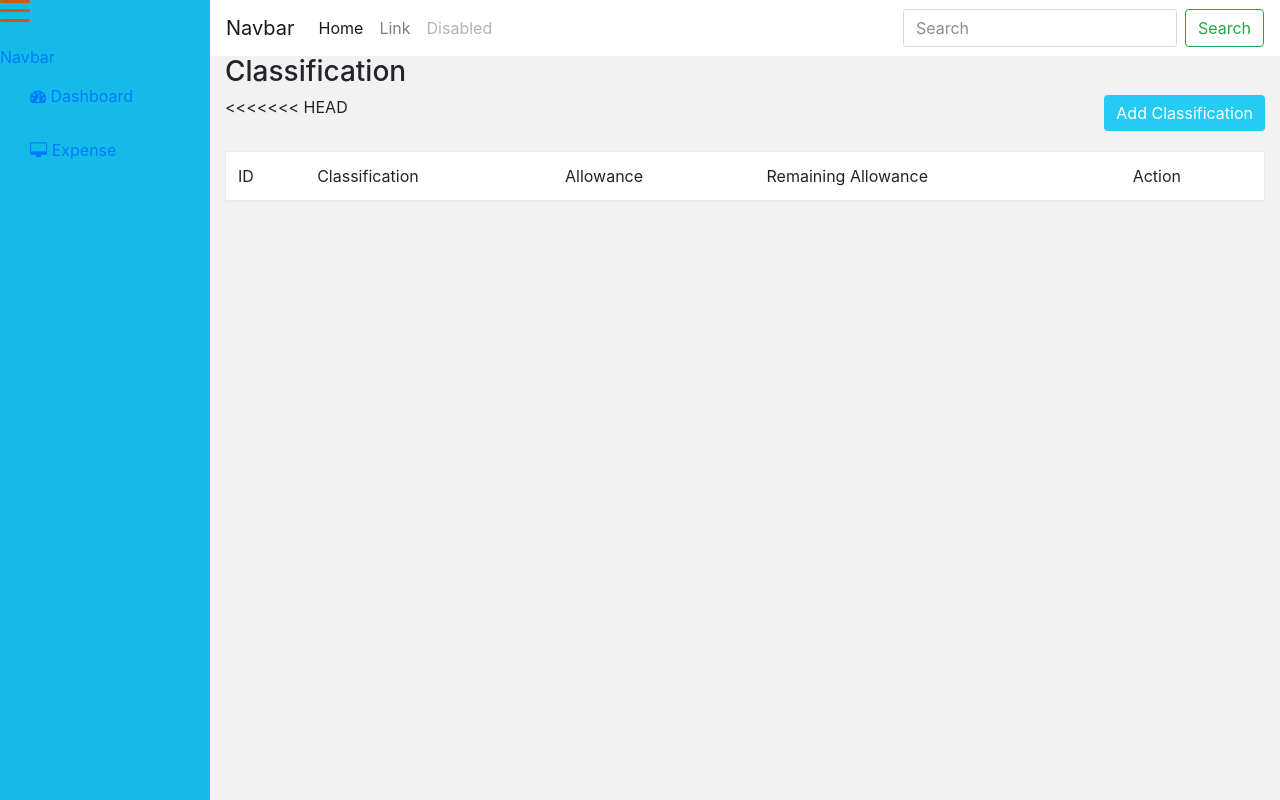
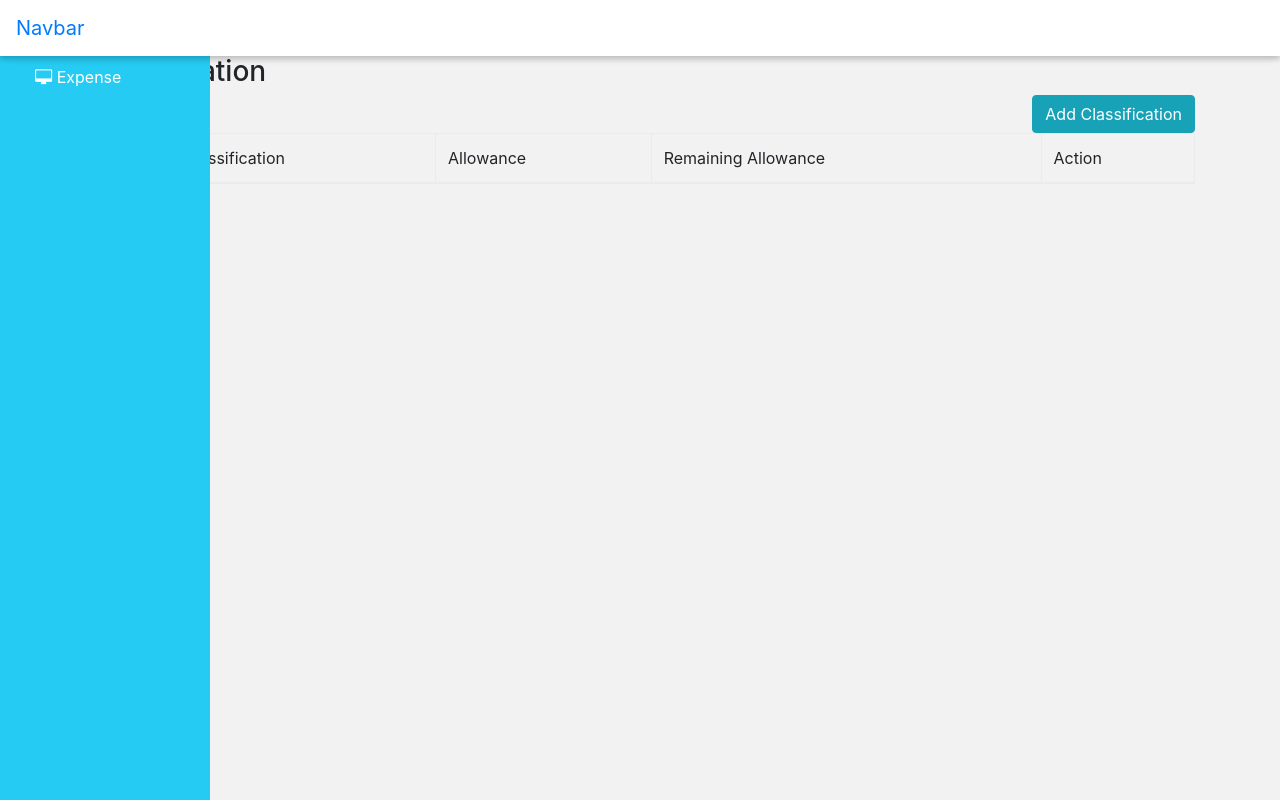
Before and after one commit to Jcarnecer/expense, a CodeIgniter app: page /expense/index.php/expense/classification in a window 1280 px wide. Run offline with CodeIgniter, Linux system fonts and the light colour scheme; data comes from the database, SQL or seed files in the repository; lists and menus that the app fills with data are empty; style sheets or scripts are compiled from the project's sources; some libraries are stand-ins or nearby versions.

Commit message:
UI Changes

```diff
--- a/application/controllers/Expense.php
+++ b/application/controllers/Expense.php
@@ -220,7 +220,7 @@
                 $get_classification = $this->Crud_model->fetch_tag_row('*','classification',$where);
                 $allowance = $get_classification->allowance - $amount;
                 $update_classification = [
-                    'allowance' => $allowance
+                    'remaining_allowance' => $allowance
                 ];
                 $this->Crud_model->update('classification',$update_classification,$where);
 
--- a/application/views/expense/classification.php
+++ b/application/views/expense/classification.php
@@ -2,9 +2,8 @@
 		<div class="container">
         <h3>Classification</h3>
         <div class="table-responsive">
-<<<<<<< HEAD
         <button type="button" class="btn btn-info custom-button float-right" data-toggle="modal" data-target="#add_modal">Add Classification</button>
-            <table class="table table-bordered exp-tbl" id="classification-table">
+            <table class="table table-bordered exp-tbl" id="exptbl">
                 <thead>
                     <tr>
                         <th>ID</th>
--- a/application/views/expense/request.php
+++ b/application/views/expense/request.php
@@ -3,7 +3,7 @@
             <h3>Request Reimbursement</h3>
             <div class="table-responsive">
             <button type="button" class="btn btn-info custom-button float-right" data-toggle="modal" data-target="#request-modal">File Reimbursement</button>
-                <table class="table table-bordered exp-tbl" id="request-table">
+                <table class="table table-bordered exp-tbl" id="exptbl">
                     <thead>
                         <tr>
                             <th>ID</th>
--- a/application/views/include/footer.php
+++ b/application/views/include/footer.php
@@ -2,13 +2,13 @@
 
 		<!-- <script src="assets/js/popper.min.js"></script>
 		<script src="assets/js/bootstrap.min.js"></script> -->
-		<script src="assets/js/jquery.js"></script>
+
 		<script src="assets/js/popper.min.js"></script>
 		<script src="assets/js/bootstrap.min.js"></script>
 		<script src="assets/js/jquery.nicescroll.min.js"></script>
 		<script src="https://cdn.datatables.net/1.10.15/js/jquery.dataTables.min.js"></script>
-		<script src="assets/js/script.js"></script>
-		<!-- <script src="assets/js/jquery.nicescroll.min.js"></script>
-		<script src="assets/js/app.js"></script> -->
+		<!-- <script src="assets/js/script.js"></script> -->
+		<!-- <script src="assets/js/jquery.nicescroll.min.js"></script> -->
+		<script src="assets/js/app.js"></script>
     </body>
 </html>
--- a/application/views/include/header.php
+++ b/application/views/include/header.php
@@ -9,14 +9,14 @@
 		<meta http-equiv="X-UA-Compatible" content="IE=edge,chrome=1">
 		<meta name="viewport" content="width=device-width, initial-scale=1.0">
 		<title>Expense</title>
-		<!-- <script src="assets/js/jquery.js"></script> -->
+		<script src="assets/js/jquery.js"></script>
 		<link rel="stylesheet" type="text/css" href="assets/css/flavored-reset-and-normalize.css" >
 		<link rel="stylesheet" type="text/css" href="assets/css/bootstrap.css" >
-		<link rel="stylesheet" type="text/css" href="assets/css/font-awesome.min.css" >
+		<link rel="stylesheet" type="text/css" href="assets/fonts/font-awesome.min.css" >
 		<link rel="stylesheet" href="https://cdn.datatables.net/1.10.15/css/jquery.dataTables.min.css">
 		<link rel="stylesheet" type="text/css" href="assets/css/styles.css" >
+		<script src="assets/js/bootstrap-notify.min.js"></script>
 		<script src="assets/js/bs_notify.js"></script>
-		<script src="assets/js/bootstrap-notify.min.js"></script>
 		<script>
 			var base_url = window.location.origin+"/expense/";
 		</script>
@@ -40,3 +40,5 @@
 		<?php } ?>
 	</head>
 	<body>
+		<!-- <div class="main-content">
+		</div> -->
--- a/application/views/include/sidebar.php
+++ b/application/views/include/sidebar.php
@@ -1,36 +1,40 @@
 <div id="sidebar">
 	<!-- sidebar menu start-->
-<!-- <button class="btn btn-default toggle-button" type="button" >
-	<span class="navbar-toggler-icon"></span>
-</button> -->
-<div id="nav-icon3">
-	<span></span>
-	<span></span>
+	<div id="nav-icon-close" class="custom-toggle">
 		<span></span>
 		<span></span>
 	</div>
-<a class="logo" href="#">Navbar</a>
+
 	<ul class="sidebar-menu">
 
-	<li class="">
-		<a class="" href="#">
+		<!-- <li class="">
+			<a class="reimbursement" href="#">
 				<i class="fa fa-dashboard"></i>
-			<span>Dashboard</span>
+				<span>Reimbursement</span>
 			</a>
 		</li>
 
+		<li class="">
+			<a class="request" href="#">
+				<i class="fa fa-dashboard"></i>
+				<span>Request</span>
+			</a>
+		</li> -->
+
+
 		<li class="sub-menu">
-		<a data-toggle="collapse" href="#UIElementsSub" aria-expanded="false" aria-controls="UIElementsSub" >
+			<a data-toggle="collapse" href="#expense-sub" aria-expanded="false" aria-controls="expense-sub" >
 				<i class="fa fa-desktop"></i>
 				<span>Expense</span>
 			</a>
-		<ul class="sub collapse" id="UIElementsSub">
+			<ul class="sub collapse" id="expense-sub">
 				<li><a  href="reimbursement">Reimbursement</a></li>
 				<li><a  href="request">Request</a></li>
 				<li><a  href="classification">Classification</a></li>
-			<!-- <li><a  href="panels.html">Panels</a></li> -->
 			</ul>
 		</li>
+
+
 		<!-- <li class="">
 			<a class="" href="<?= base_url('users/logout'); ?>">
 				<i class="fa fa-dashboard"></i>
--- a/application/views/include/topbar.php
+++ b/application/views/include/topbar.php
@@ -1,36 +1,15 @@
-<div class="main-content">
+<!-- <div class="main-content"> -->
 	<div class="topbar">
-				<nav class="navbar navbar-expand-lg navbar-light navbar-custom-bg">
-				<div id="nav-icon3" class="toggle-show">
-					<span></span>
+		<nav class="navbar navbar-custom">
+		<div id="nav-icon-open" class="custom-toggle hidden-toggle">
 			<span></span>
 			<span></span>
 			<span></span>
 		</div>
 			<a class="navbar-brand" href="#">Navbar</a>
-					<!-- <button class="btn btn-default toggle-button" type="button" >
-						<span class="navbar-toggler-icon"></span>
-					</button> -->
-					<button class="navbar-toggler" type="button" data-toggle="collapse" data-target="#navbarTogglerDemo02" aria-controls="navbarTogglerDemo02" aria-expanded="false" aria-label="Toggle navigation">
-						<span class="navbar-toggler-icon"></span>
-					</button>
-
-					<div class="collapse navbar-collapse" id="navbarTogglerDemo02">
-						<ul class="navbar-nav mr-auto mt-2 mt-lg-0">
-						<li class="nav-item active">
-							<a class="nav-link" href="#">Home <span class="sr-only">(current)</span></a>
-						</li>
-						<li class="nav-item">
-							<a class="nav-link" href="#">Link</a>
-						</li>
-						<li class="nav-item">
-							<a class="nav-link disabled" href="#">Disabled</a>
-						</li>
-						</ul>
-						<form class="form-inline my-2 my-lg-0">
-						<input class="form-control mr-sm-2" type="text" placeholder="Search">
-						<button class="btn btn-outline-success my-2 my-sm-0" type="submit">Search</button>
-						</form>
-					</div>
 		</nav>
 	</div>
+	<!-- <div class="container-fluid">
+		Content goes here
+	</div> -->
+<!-- </div> -->
--- a/assets/css/styles.css
+++ b/assets/css/styles.css
@@ -1,120 +1,105 @@
 body {
   background-color: #f2f2f2; }
 
-.navbar-custom-bg {
-  background-color: #ffffff; }
+.navbar-custom {
+  background-color: #ffffff;
+  box-shadow: 0 3px 6px rgba(0, 0, 0, 0.1), 0 3px 6px rgba(0, 0, 0, 0.15);
+  justify-content: left; }
 
 #sidebar {
   width: 210px;
   height: 100%;
   position: fixed;
-  background: #15BBE8;
-  overflow: scroll; }
+  background: #25CBF2;
+  overflow-y: scroll;
+  transition: .5s;
+  -webkit-transition: .5s;
+  -moz-transition: .5s; }
   #sidebar .logo {
     margin: 15px auto; }
+  #sidebar .sidebar-menu {
+    padding-top: 50px; }
   #sidebar ul, #sidebar li {
     list-style: none; }
-    #sidebar ul a, #sidebar li a {
-      display: block;
-      padding: 15px 30px 15px 30px; }
-      #sidebar ul a:hover, #sidebar li a:hover {
-        background-color: #ffffff;
-        border-left: 4px solid blue;
-        text-decoration: none; }
+  #sidebar a {
+    border-left: 5px solid transparent;
+    color: #ffffff;
+    display: block;
+    padding: 15px 30px 15px 30px;
+    white-space: nowrap; }
+    #sidebar a:hover {
+      background-color: #15BBE8;
+      border-left: 5px solid #007A9B;
+      text-decoration: none; }
   #sidebar ul.sub li {
     padding-left: 30px; }
 
-.main-content {
+.hidden-toggle {
+  display: none; }
+
+.main-content, .reverse-animation {
   margin-left: 210px; }
 
 .animation {
-  animation-name: example;
-  animation-duration: .5s;
-  margin: 0; }
+  animation: expand .5s;
+  margin-left: 0; }
 
-.toggle-show {
-  display: none; }
+.reverse-animation {
+  animation: reverse-expand .5s; }
 
-#nav-icon3 {
-  width: 30px;
-  height: 45px;
-  position: relative;
-  -webkit-transform: rotate(0deg);
-  -moz-transform: rotate(0deg);
-  -o-transform: rotate(0deg);
-  transform: rotate(0deg);
-  -webkit-transition: .5s ease-in-out;
-  -moz-transition: .5s ease-in-out;
-  -o-transition: .5s ease-in-out;
-  transition: .5s ease-in-out;
-  cursor: pointer; }
-
-#nav-icon3 span {
-  display: block;
-  position: absolute;
-  height: 3px;
-  width: 100%;
-  background: #d3531a;
-  border-radius: 9px;
-  opacity: 1;
-  left: 0;
-  -webkit-transform: rotate(0deg);
-  -moz-transform: rotate(0deg);
-  -o-transform: rotate(0deg);
-  transform: rotate(0deg);
-  -webkit-transition: .25s ease-in-out;
-  -moz-transition: .25s ease-in-out;
-  -o-transition: .25s ease-in-out;
-  transition: .25s ease-in-out; }
-
-/* Icon 3 */
-#nav-icon3 span:nth-child(1) {
-  top: 0px; }
-
-#nav-icon3 span:nth-child(2), #nav-icon3 span:nth-child(3) {
-  top: 9px; }
-
-#nav-icon3 span:nth-child(4) {
-  top: 19px; }
-
-#nav-icon3.open span:nth-child(1) {
-  top: 18px;
-  width: 0%;
-  left: 50%; }
-
-#nav-icon3.open span:nth-child(2) {
-  -webkit-transform: rotate(45deg);
-  -moz-transform: rotate(45deg);
-  -o-transform: rotate(45deg);
-  transform: rotate(45deg); }
-
-#nav-icon3.open span:nth-child(3) {
-  -webkit-transform: rotate(-45deg);
-  -moz-transform: rotate(-45deg);
-  -o-transform: rotate(-45deg);
-  transform: rotate(-45deg); }
-
-#nav-icon3.open span:nth-child(4) {
-  top: 18px;
-  width: 0%;
-  left: 50%; }
-
-@keyframes example {
+@keyframes expand {
   from {
     margin-left: 210px; }
   to {
     margin-left: 0px; } }
 
-.custom-button {
-  background-color: #25CBF2;
-  border: none;
-  margin-bottom: 20px; }
-  .custom-button:hover {
-    background-color: #007A9B; }
+@keyframes reverse-expand {
+  from {
+    margin-left: 0px; }
+  to {
+    margin-left: 210px; } }
 
-/*-- Expense Styles --*/
-.table {
-  background-color: #ffffff; }
+#nav-icon-close {
+  float: right;
+  margin: 10px; }
 
-.table-bordered th {
-  border: none; }
+#nav-icon-open {
+  margin-right: 10px; }
+
+.custom-toggle {
+  cursor: pointer;
+  height: 25px;
+  position: relative;
+  width: 30px; }
+
+.custom-toggle span {
+  background: #007A9B;
+  border-radius: 9px;
+  display: block;
+  height: 3px;
+  left: 0;
+  opacity: 1;
+  position: absolute;
+  width: 100%; }
+
+/* Icon 3 */
+#nav-icon-open span:nth-child(1) {
+  top: 0px; }
+
+#nav-icon-open span:nth-child(2) {
+  top: 9px; }
+
+#nav-icon-open span:nth-child(3) {
+  top: 19px; }
+
+#nav-icon-close span:nth-child(1) {
+  top: 15px;
+  -ms-transform: rotate(45deg);
+  -webkit-transform: rotate(45deg);
+  transform: rotate(45deg); }
+
+#nav-icon-close span:nth-child(2) {
+  top: 15px;
+  -ms-transform: rotate(-45deg);
+  -webkit-transform: rotate(-45deg);
+  transform: rotate(-45deg); }
--- a/assets/js/app.js
+++ b/assets/js/app.js
@@ -1,5 +1,28 @@
 // console.log("Hello");
 // $('.collapse').collapse()
+
+$(document).ready(toggle());
+
+function toggle(){
+	var hide = true;
+    $('.custom-toggle').on('click', function (event){
+    	if (hide) {
+            $('#sidebar').css({'margin-left' : '-210px'});
+            // $('#sidebar span').css({'margin-left' : '-210px'});
+            $('.main-content').addClass('animation');
+            $('.main-content').removeClass('reverse-animation');
+            $('.hidden-toggle').css({'display' : 'block'});
+    		hide = false;
+    	} else {
+            $('#sidebar').css({'margin-left' : '0px'});
+            // $('#sidebar span').css({'margin-left' : '0px'});
+            $('.main-content').removeClass('animation');
+            $('.main-content').addClass('reverse-animation');
+            $('.hidden-toggle').css({'display' : 'none'});
+    		hide = true;
+    	}
+	});
+}
 
 $(function () {
     $('.btn-danger').popover({
--- a/assets/js/script.js
+++ /dev/null
@@ -1,26 +0,0 @@
-$(document).ready(toggle());
-
-function toggle(){
-	var hide = true;
-    $('#nav-icon3').on('click',function (event){
-    	if (hide) {
-            $(this).toggleClass('open');
-            // $('#sidebar').addClass("corp-show");
-            $('.main-content').addClass("animation");
-            $('.toggle-show').show();
-    		hide = false;
-    	} else {
-            $(this).toggleClass('open');
-            $('#sidebar').hide();
-            $('#sidebar').removeClass("corp-show");
-            // $('.main-content').css("");
-    		hide = true;
-    	}
-	});
-}
-
-// $(document).ready(function(){
-// 	$('#nav-icon3').click(function(){
-// 		$(this).toggleClass('open');
-// 	});
-// });
--- a/assets/scss/styles.scss
+++ b/assets/scss/styles.scss
@@ -4,52 +4,58 @@
     background-color: $gray-custom;
 }
 
-// nav {
-//     a.nav-link {
-//         &:hover {
-//             background-color: blue;
-//         }
-//     }
-// }
-
-.navbar-custom-bg {
+.navbar-custom {
     background-color: $white;
+    box-shadow: 0 3px 6px rgba(0,0,0,0.10), 0 3px 6px rgba(0,0,0,0.15);
+    justify-content: left;
 }
 
 #sidebar {
     width: 210px;
     height: 100%;
     position: fixed;
-    background: $secondary-color;
-    overflow: scroll;
+    background: $primary-color;
+    overflow-y: scroll;
+    transition: .5s;
+    -webkit-transition: .5s;
+    -moz-transition: .5s;
 
     .logo {
         margin: 15px auto;
     }
 
+    .sidebar-menu {
+        padding-top: 50px;
+    }
+
     ul, li {
         list-style: none;
-        // padding: 10px;
+        }
 
-        a {
-            display: block;
-            padding: 15px 30px 15px 30px;
+    a {
+        border-left: 5px solid transparent;
+        color: $white;
+        display: block;
+        padding: 15px 30px 15px 30px;
+        white-space: nowrap;
 
-            &:hover {
-                background-color: $white;
-                border-left: 4px solid blue;
-                text-decoration: none;
-            }
+        &:hover {
+            background-color: $secondary-color;
+            border-left: 5px solid $dark-blue;
+            text-decoration: none;
         }
+
     }
 
     ul.sub {
         li {
-            // text-indent: 30px;
             padding-left: 30px;
         }
     }
+}
 
+.hidden-toggle {
+    display: none;
 }
 
 .main-content {
@@ -57,116 +63,76 @@
 }
 
 .animation {
-    animation-name: example;
-    animation-duration: .5s;
-    margin: 0;
+    animation: expand .5s;
+    margin-left: 0;
 }
 
-// * {
-//     margin: 0;
-//     padding: 0;
-//   }
-
-.toggle-show {
-    display: none;
+.reverse-animation {
+    @extend .main-content;
+    animation: reverse-expand .5s;
 }
 
-#nav-icon3 {
-    width: 30px;
-    height: 45px;
-    position: relative;
-    // margin: 10px;
-    -webkit-transform: rotate(0deg);
-    -moz-transform: rotate(0deg);
-    -o-transform: rotate(0deg);
-    transform: rotate(0deg);
-    -webkit-transition: .5s ease-in-out;
-    -moz-transition: .5s ease-in-out;
-    -o-transition: .5s ease-in-out;
-    transition: .5s ease-in-out;
-    cursor: pointer;
+@keyframes expand {
+    from {margin-left: 210px;}
+    to {margin-left: 0px;}
 }
 
-#nav-icon3 span{
+@keyframes reverse-expand {
+    from {margin-left: 0px;}
+    to {margin-left: 210px;}
+}
+
+#nav-icon-close {
+    float: right;
+    margin: 10px;
+}
+
+#nav-icon-open {
+    margin-right: 10px;
+}
+
+.custom-toggle {
+    cursor: pointer;
+    height: 25px;
+    position: relative;
+    width: 30px;
+}
+
+.custom-toggle span {
+    background: $dark-blue;
+    border-radius: 9px;
     display: block;
+    height: 3px;
+    left: 0;
+    opacity: 1;
     position: absolute;
-    height: 3px;
     width: 100%;
-    background: #d3531a;
-    border-radius: 9px;
-    opacity: 1;
-    left: 0;
-    -webkit-transform: rotate(0deg);
-    -moz-transform: rotate(0deg);
-    -o-transform: rotate(0deg);
-    transform: rotate(0deg);
-    -webkit-transition: .25s ease-in-out;
-    -moz-transition: .25s ease-in-out;
-    -o-transition: .25s ease-in-out;
-    transition: .25s ease-in-out;
 }
 
 /* Icon 3 */
 
-#nav-icon3 span:nth-child(1) {
+#nav-icon-open span:nth-child(1) {
     top: 0px;
 }
 
-#nav-icon3 span:nth-child(2),#nav-icon3 span:nth-child(3) {
+#nav-icon-open span:nth-child(2) {
     top: 9px;
 }
 
-#nav-icon3 span:nth-child(4) {
+#nav-icon-open span:nth-child(3) {
     top: 19px;
 }
 
-#nav-icon3.open span:nth-child(1) {
-    top: 18px;
-    width: 0%;
-    left: 50%;
-}
-
-#nav-icon3.open span:nth-child(2) {
+#nav-icon-close span:nth-child(1) {
+    top: 15px;
+    -ms-transform: rotate(45deg);
     -webkit-transform: rotate(45deg);
-    -moz-transform: rotate(45deg);
-    -o-transform: rotate(45deg);
     transform: rotate(45deg);
 }
 
-#nav-icon3.open span:nth-child(3) {
+#nav-icon-close span:nth-child(2) {
+    top: 15px;
+    -ms-transform: rotate(-45deg);
     -webkit-transform: rotate(-45deg);
-    -moz-transform: rotate(-45deg);
-    -o-transform: rotate(-45deg);
     transform: rotate(-45deg);
 }
-
-#nav-icon3.open span:nth-child(4) {
-    top: 18px;
-    width: 0%;
-    left: 50%;
-}
-
-@keyframes example {
-    from {margin-left: 210px;}
-    to {margin-left: 0px;}
-}
-
-.custom-button {
-    background-color: $primary-color;
-    border: none;
-    margin-bottom: 20px;
-
-    &:hover {
-        background-color: $dark-blue;
-    }
-}
-
-/*-- Expense Styles --*/
-
-.table {
-    background-color: $white;
-}
-
-.table-bordered th {
-    border: none;
-}
--- a/gulpfile.js
+++ b/gulpfile.js
@@ -9,7 +9,7 @@
         //     baseDir: ['./assets','./application/**/*.php']
         // },
         proxy: 'localhost/expense/',
-        // port: 8000,
+        port: 8000,
         serveStatic: ['.', './assets']
     })
 });
```
Lines whose indentation alone changed are shown as unchanged.
